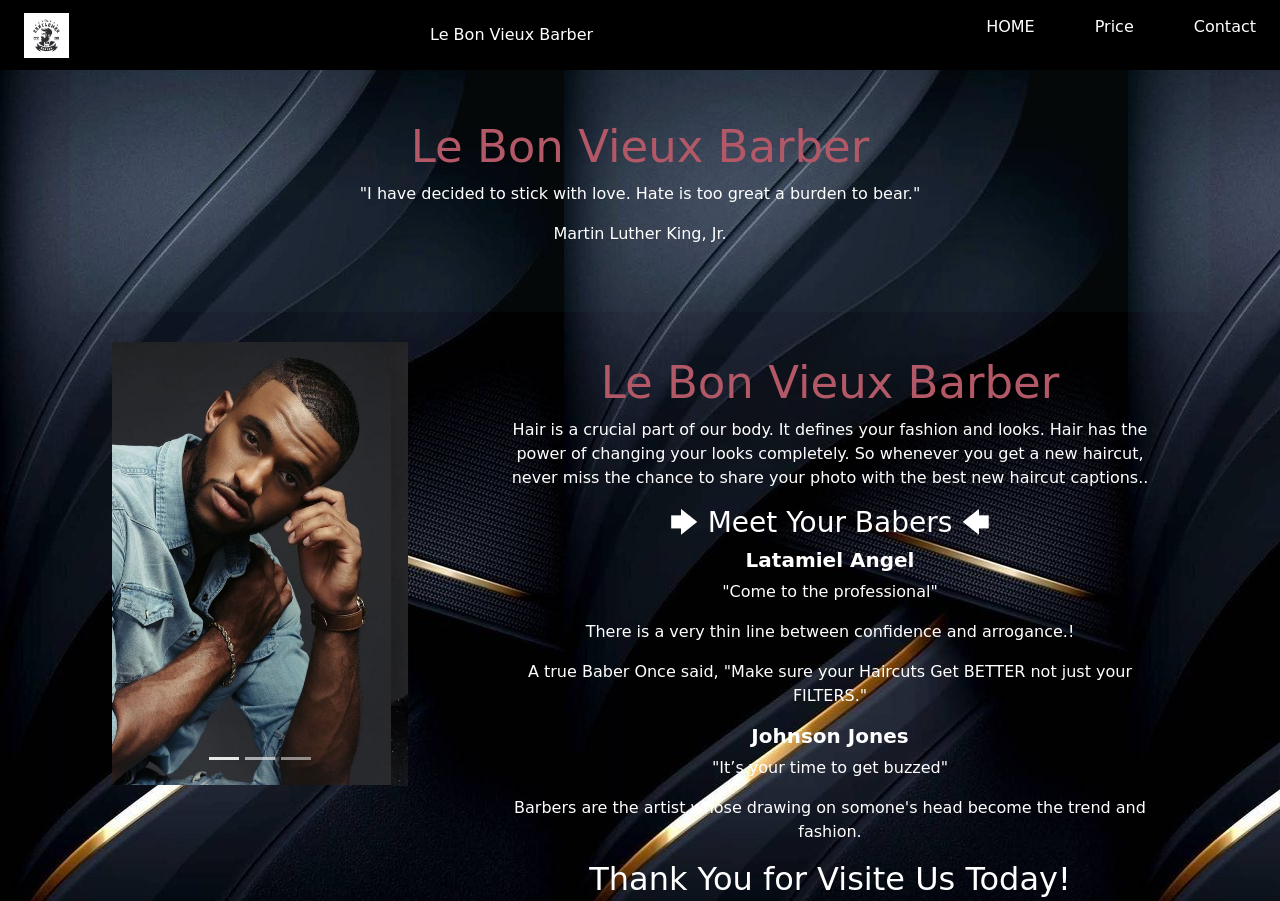
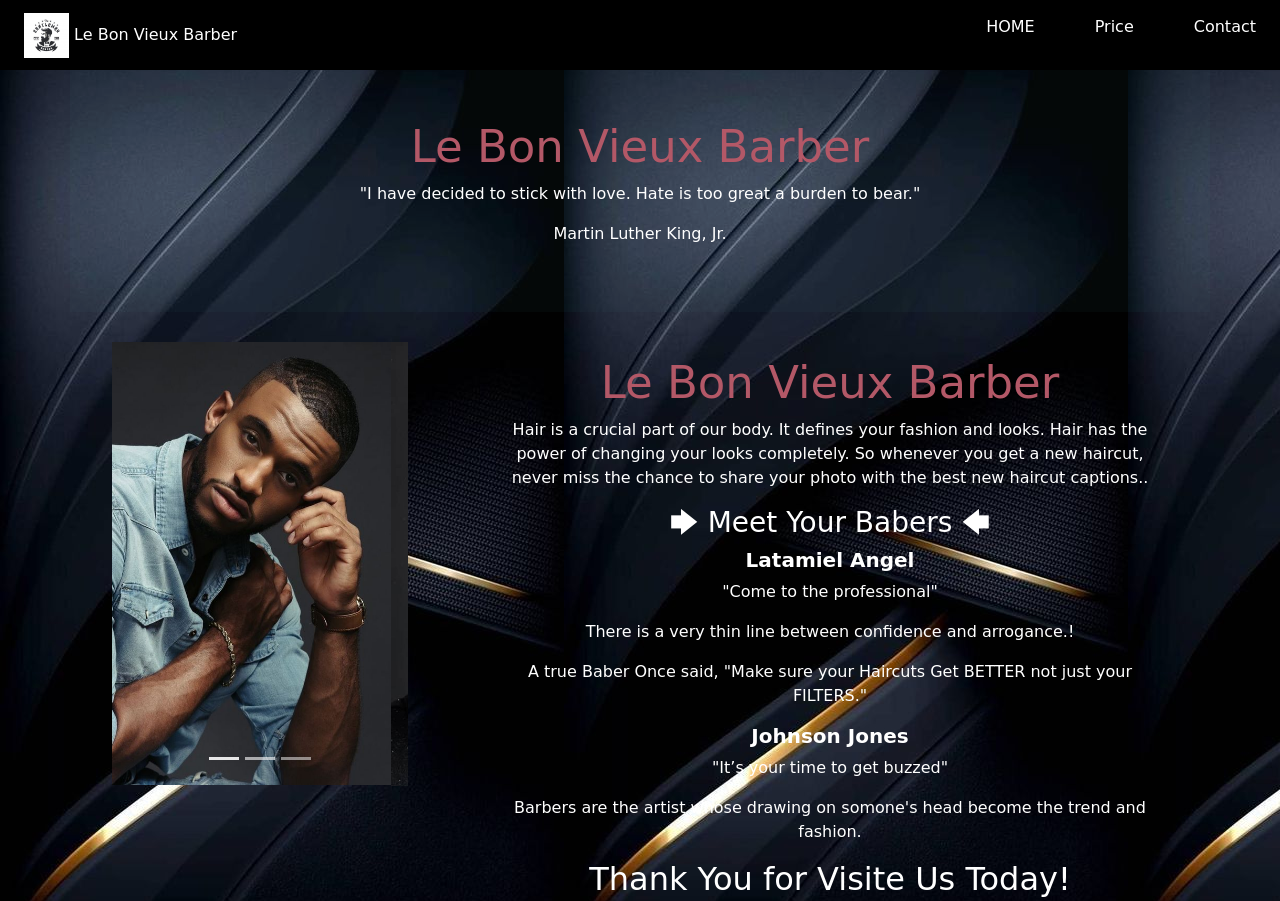
Before and after one commit to E-Jwan/Barber_shop, a plain HTML site: page index.html in a window 1280 px wide. Shown: the top 901 px of the page. Drawn offline with nearby package versions, Linux system fonts and the light colour scheme.

Commit message:
completed

```diff
--- a/index.html
+++ b/index.html
@@ -29,9 +29,9 @@
   </head>
   <body>
     <div class="tet">
-      <nav class="navbar">
+      <nav class="navbar"> <div>
         <img src="images/barbershop_logo.jpg" width="45" height="auto" alt="logo">
-      <a href="#" class="nav-branding">Le Bon Vieux Barber</a>
+      <a href="#" class="nav-branding">Le Bon Vieux Barber</a></div>
       <ul class="nav-menu">
       <li class="nav-item">
       <a href="nav-link"> HOME</a>
```
